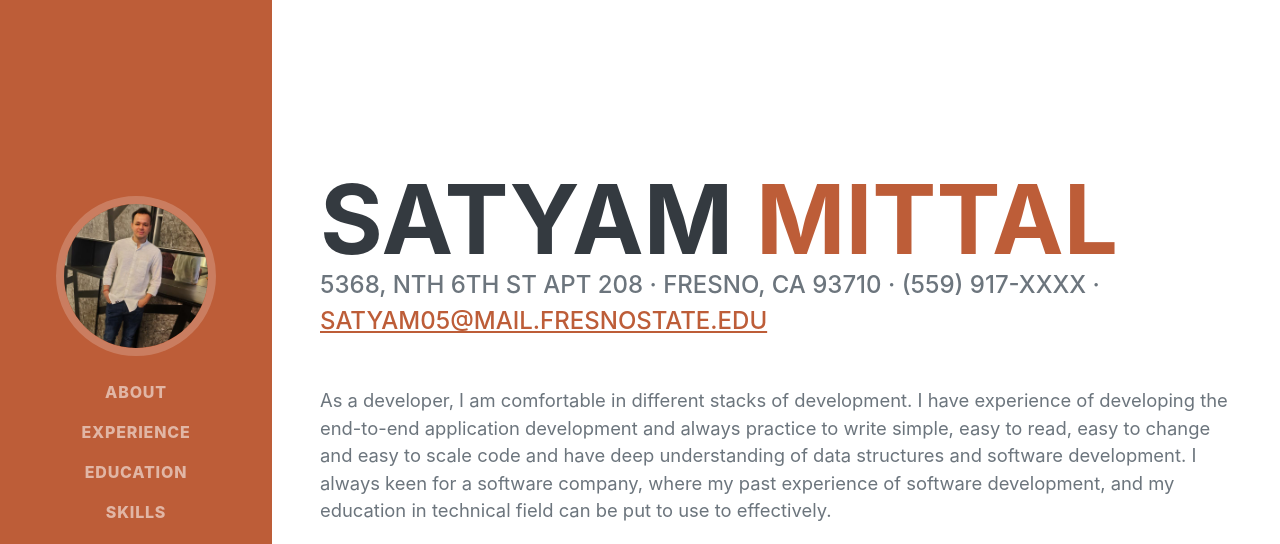
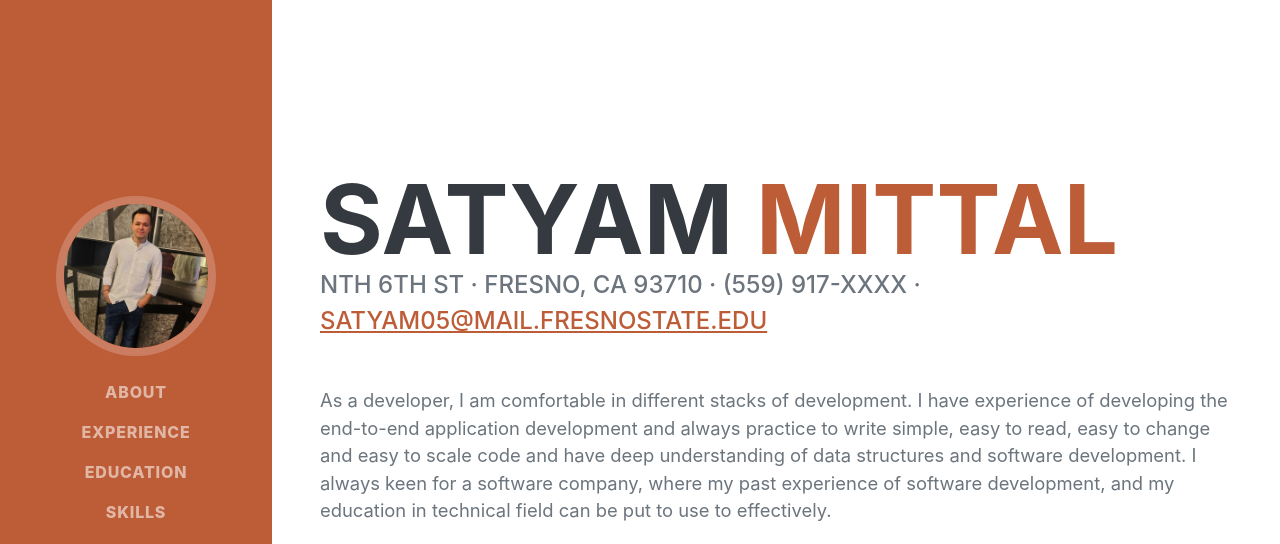
Before and after one commit to 05satyam/digital-portfolio-alpha, a plain HTML site: page index.html in a window 1280 px wide. Shown: the top 544 px of the page. Drawn offline with nearby package versions, Linux system fonts and the light colour scheme; a web font is replaced by a local one.

Commit message:
content change

```diff
--- a/index.html
+++ b/index.html
@@ -44,7 +44,7 @@
                         <span class="text-primary">Mittal</span>
                     </h1>
                     <div class="subheading mb-5">
-                        5368, Nth 6Th st apt 208 · Fresno, CA 93710 · (559) 917-XXXX ·
+                        Nth 6Th st · Fresno, CA 93710 · (559) 917-XXXX ·
                         <a href="satyam05@mail.fresnostate.edu">satyam05@mail.fresnostate.edu</a>
                     </div>
                     <p class="lead mb-5">As a developer, I am comfortable in different stacks of development. I have experience of developing the end-to-end application development and always practice to write simple, easy to read, easy to change and easy to scale code and have deep understanding of data structures and software development.
```
Also changed, not shown: screenshot.png, 1 other file.
